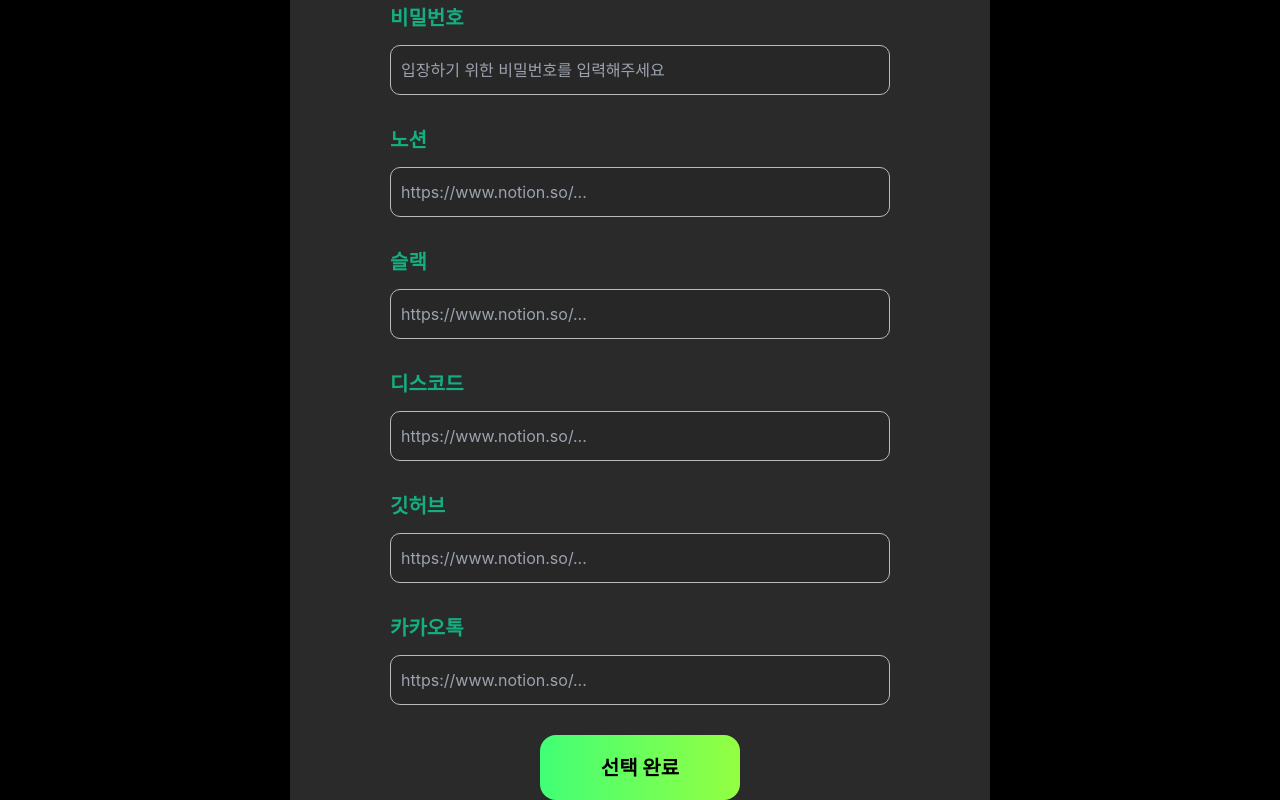
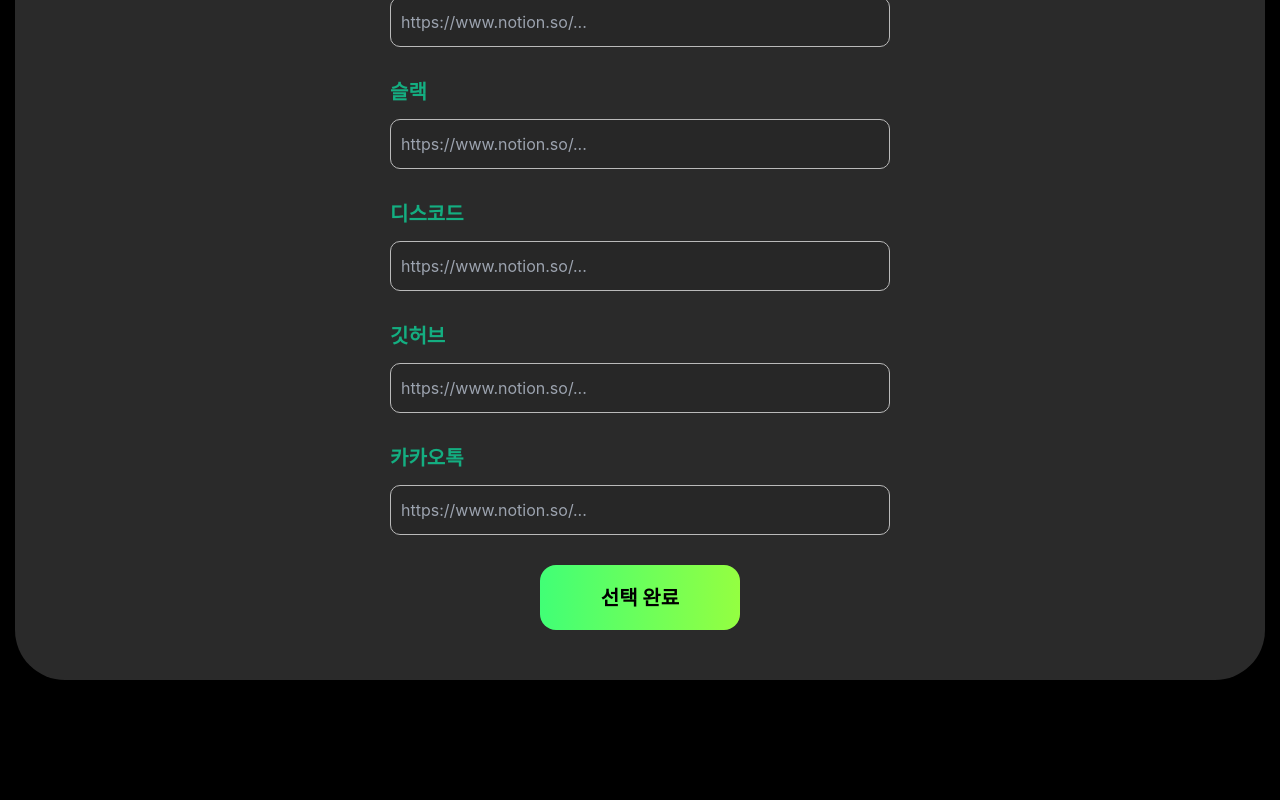
Before and after one commit to bishoe01/UMC_HACKATHON, a React (Create React App) app in the folder starter/: page /register in a window 1280 px wide. Shown: the part 631-1431 px from the top of the page. Built offline with nearby package versions, Linux system fonts and the light colour scheme.

Commit message:
로고 추가

```diff
--- a/starter/src/pages/Register.jsx
+++ b/starter/src/pages/Register.jsx
@@ -1,19 +1,24 @@
 import './css/Register.css'
 import styled from 'styled-components';
 import { useState } from 'react';
-
+import api from "../apis/axios"
+import axios from '../apis/axios';
+import { Link } from 'react-router-dom';
+import TeamPage from './TeamPage';
 
 const BgDiv = styled.div`
-
+    border-radius: 50px;
     background-color: #2A2A2A;
     width: 700px;
     margin-left: auto;
     margin-right: auto;
-    margin-top: 200px;
+    margin-top: 30px;
+    margin-bottom: 100px;
     justify-content : center;
     display: flex;
     flex-direction: column;
     align-items: center;
+    width: 1250px;
 
 `
 const Label = styled.h1`
@@ -41,6 +46,7 @@
 `
 const Button = styled.button`
     margin-top: 30px;
+    margin-bottom: 50px;
     width: 200px;
     color: black;
     height: 65px;
@@ -59,6 +65,22 @@
         'git': '',
         'kakao':''
     })
+
+    const submitRegister = () => {
+        axios.post(
+            '/board',
+             {"title": teamInfo.name, "content": teamInfo.desc, "password": teamInfo.password, "link": [{"linkName": "notion", "link": teamInfo.notion},{"linkName": "slack", "link": teamInfo.slack}, {"linkName": "discord", "link": teamInfo.discord}, {"linkName": "git", "link":teamInfo.git}, {"linkName": "kakao","link": teamInfo.kakao}]},
+            {}
+        ).then((res)=>{
+            console.log(res);
+
+
+        })
+        .catch((err) =>{
+            console.log(err);
+        })
+    }
+
     const handleChange = (e) => {
         const id = e.target.id;
         id
@@ -87,7 +109,9 @@
                     </InputDiv>
                 )
             })}
-                <Button className='bg-gradient-to-r  from-[#41FF76] to-[#94FF41]'>선택 완료</Button>
+           <Link to="/team/:team">
+                <Button className='bg-gradient-to-r  from-[#41FF76] to-[#94FF41]' onClick={submitRegister}>선택 완료</Button>
+            </Link>
             </BgDiv>
         </div>
     )
--- a/starter/src/pages/SignUp.jsx
+++ b/starter/src/pages/SignUp.jsx
@@ -33,7 +33,7 @@
 
   return (
     <div>
-      <img className="mt-10" src="images/logo.png" alt="none" />
+      <img className="mt-10" src="/images/logo.png" alt="none" />
       <div className="text-primary flex justify-center items-center text-4xl flex-col bg-gray rounded-3xl p-10 my-10">
         제목 넣으면 됨
         <div className="w-2/3">
```
Also changed, not shown: starter/src/pages/dd.jsx (added).
